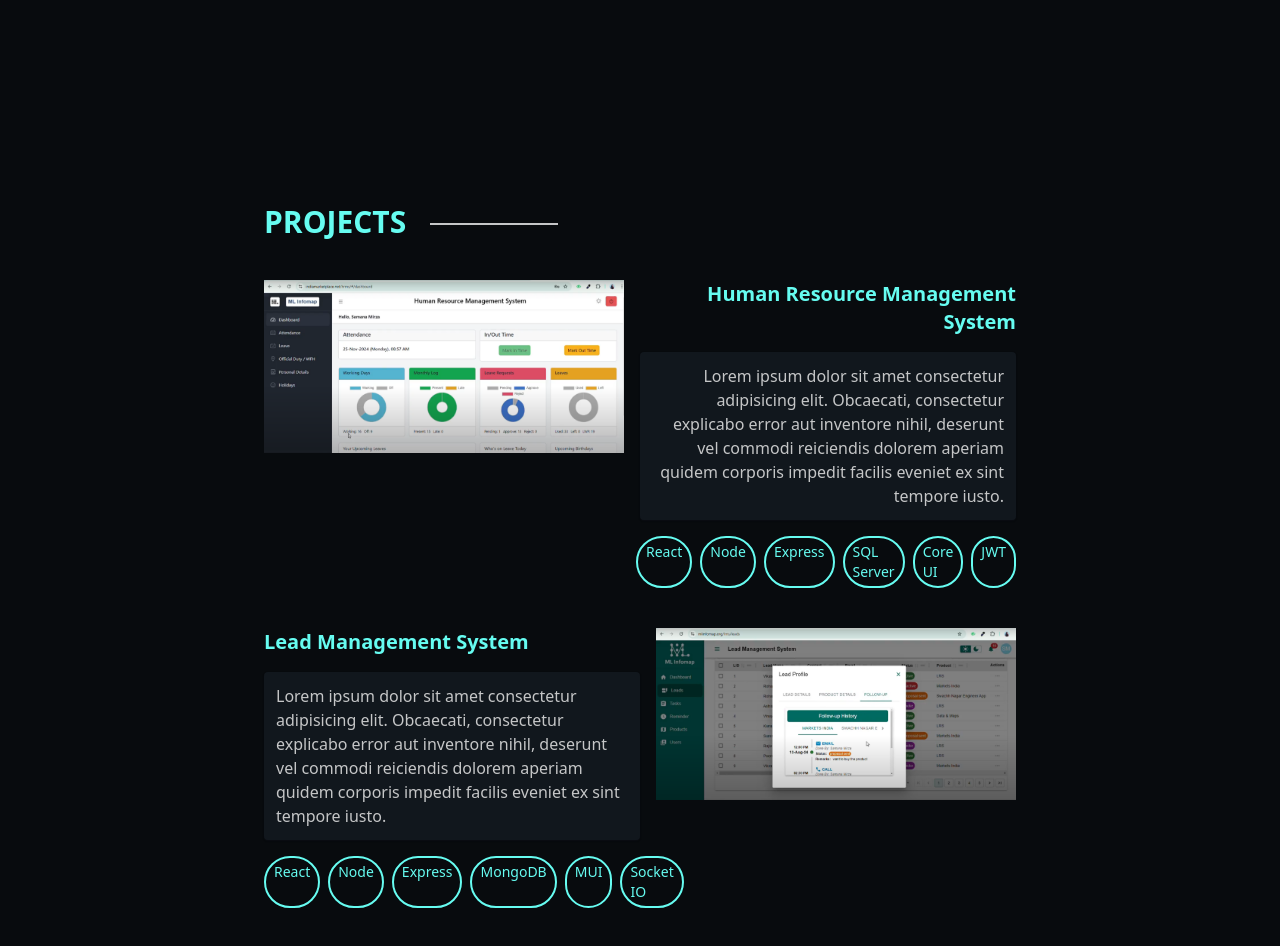
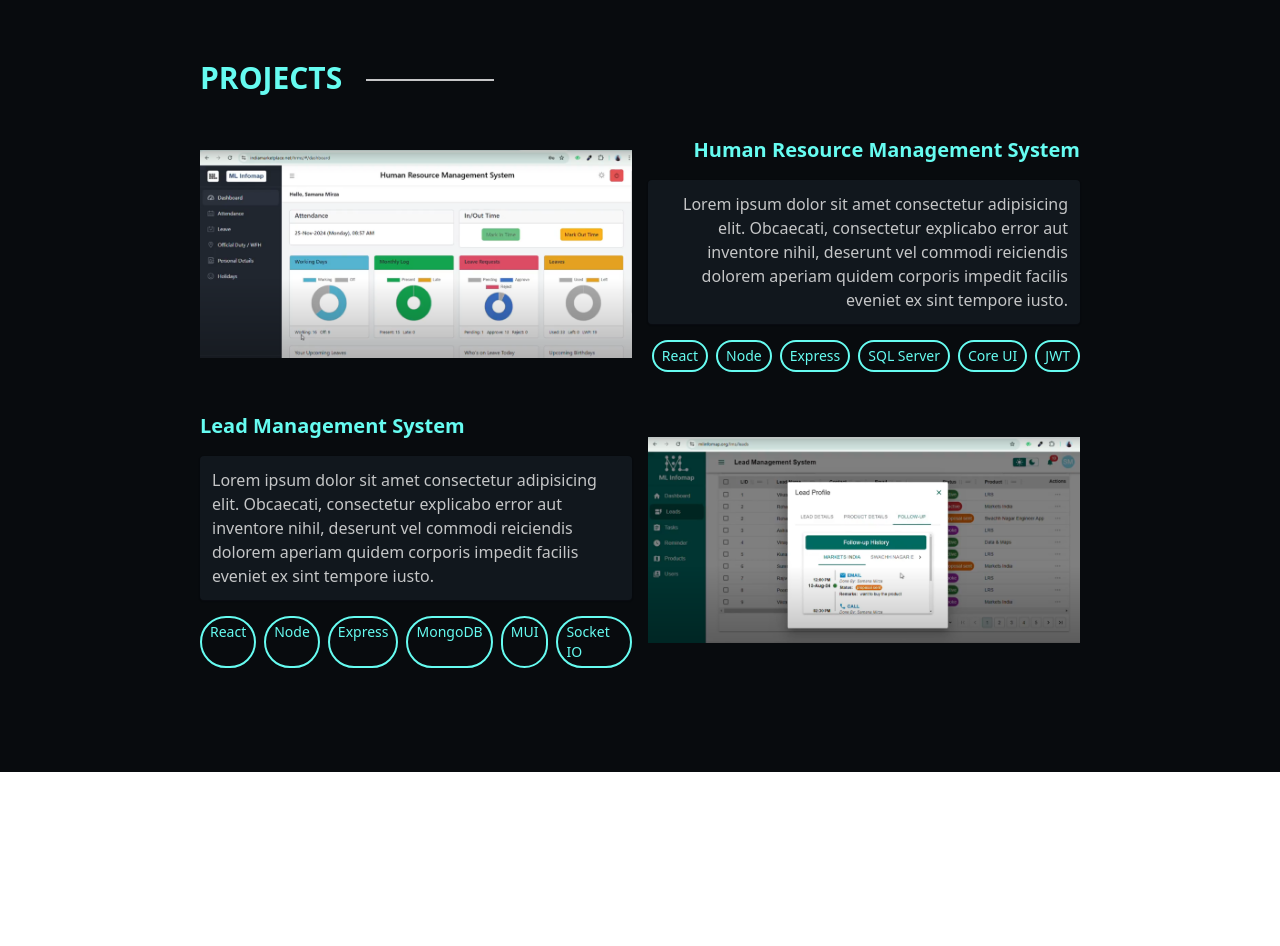
Before and after one commit to samana-bm20/portfolio, a React (Vite) app: page / in a window 1280 px wide. Shown: the part 2280-3226 px from the top of the page. After the commit the page ends 3052 px from the top, so only its background shows below. Built offline with nearby package versions, Linux system fonts and the light colour scheme.

Commit message:
experience projects

```diff
--- a/src/App.jsx
+++ b/src/App.jsx
@@ -13,7 +13,7 @@ const App = () => {
       <FixedContact />
       <div
         id="content"
-        className="pt-15 md: pt-20 px-10 md:px-[5rem] lg:px-[10rem]"
+        className="pt-15 md: pt-20 px-10 md:px-[4rem] lg:px-[6rem]"
       >
         <div id="home" className="py-10 md:p-16 lg:p-[6.5rem]">
           <Home />
--- a/src/components/About.jsx
+++ b/src/components/About.jsx
@@ -23,7 +23,7 @@ const About = () => {
         <p className="text-xl md:text-3xl font-bold text-primary">ABOUT</p>
         <div className="w-[6rem] md:w-[8rem] border-t-2 border-secondary mt-1 ml-6"></div>
       </div>
-      <div className="grid grid-cols-1 md:grid-cols-2">
+      <div className="grid grid-cols-1 lg:grid-cols-2">
         <div className="">
           <p className="mt-5 mb-2 text-xs md:text-base text-secondary tracking-wide">
             Hello! My <span className="italic">(full)</span>name is{" "}
@@ -59,12 +59,12 @@ const About = () => {
             the mountains.
           </p>
         </div>
-        <div className="ml-0 md:ml-8">
-          <p className="my-2 mt-2 md:mt-5 text-xs md:text-base text-secondary tracking-wide">
+        <div className="ml-0 lg:ml-8">
+          <p className="my-2 mt-2 lg:mt-5 text-xs md:text-base text-secondary tracking-wide">
             Here are a few tools and technologies I've been working with
             recently:
           </p>
-          <div className="grid grid-cols-4 md:grid-cols-2 lg:grid-cols-3 xl:grid-cols-4 gap-2">
+          <div className="grid grid-cols-4 lg:grid-cols-3 xl:grid-cols-4 gap-2">
             <div className="bg-bggray rounded-md p-2 flex flex-col items-center justify-center w-4[rem] md:w-[6rem] shadow-card">
               <img
                 src={html}
--- a/src/components/Projects.jsx
+++ b/src/components/Projects.jsx
@@ -12,8 +12,8 @@ const Projects = () => {
       </div>
 
       <div className="flex flex-col lg:flex-row justify-between mt-10 h-full">
-        <div className="lg:w-1/2">
-          <img src={hrms} alt="HRMS" />
+        <div className="flex justify-center lg:w-1/2">
+          <img src={hrms} alt="HRMS" className="object-contain" />
         </div>
         <div className="lg:w-1/2 ml-0 lg:ml-4 flex flex-col justify-center">
           <p className="mt-4 lg:mt-0 text-primary text-md md:text-xl font-bold text-left lg:text-right">
@@ -53,8 +53,8 @@ const Projects = () => {
       </div>
 
       <div className="flex flex-col lg:flex-row-reverse justify-between mt-10 h-full">
-        <div className="lg:w-1/2">
-          <img src={leads} alt="LMS" />
+        <div className="flex justify-center lg:w-1/2">
+          <img src={leads} alt="LMS" className="object-contain" />
         </div>
         <div className="lg:w-1/2 mr-0 lg:mr-4 flex flex-col justify-center">
           <p className="mt-4 lg:mt-0 text-primary text-md md:text-xl font-bold">
```
